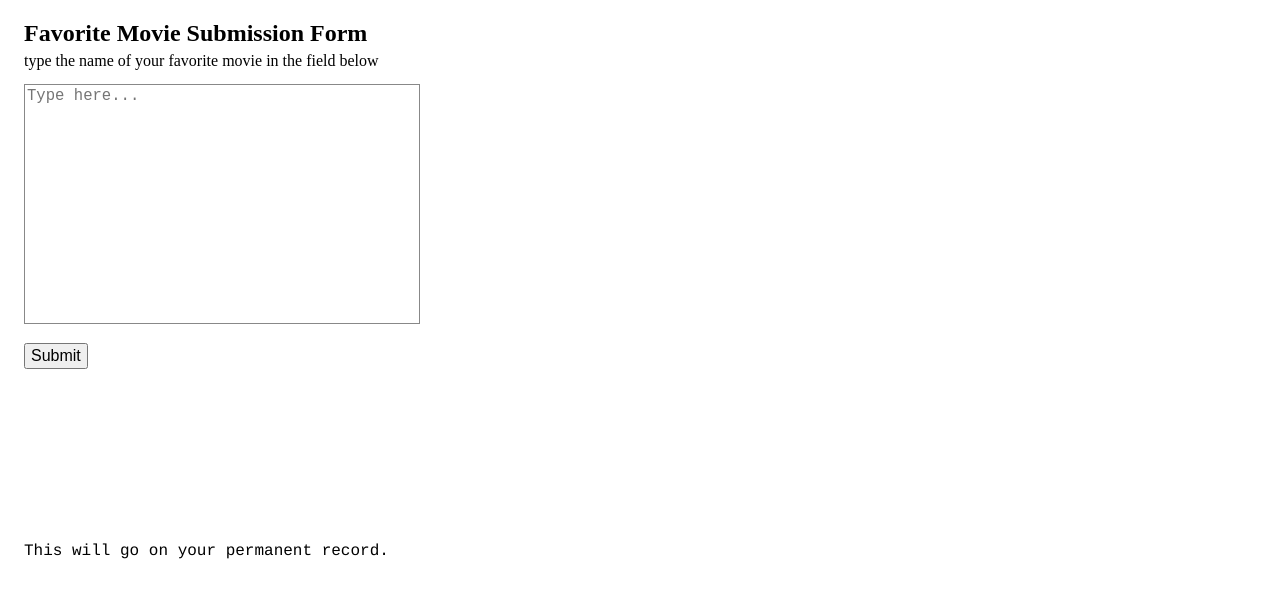
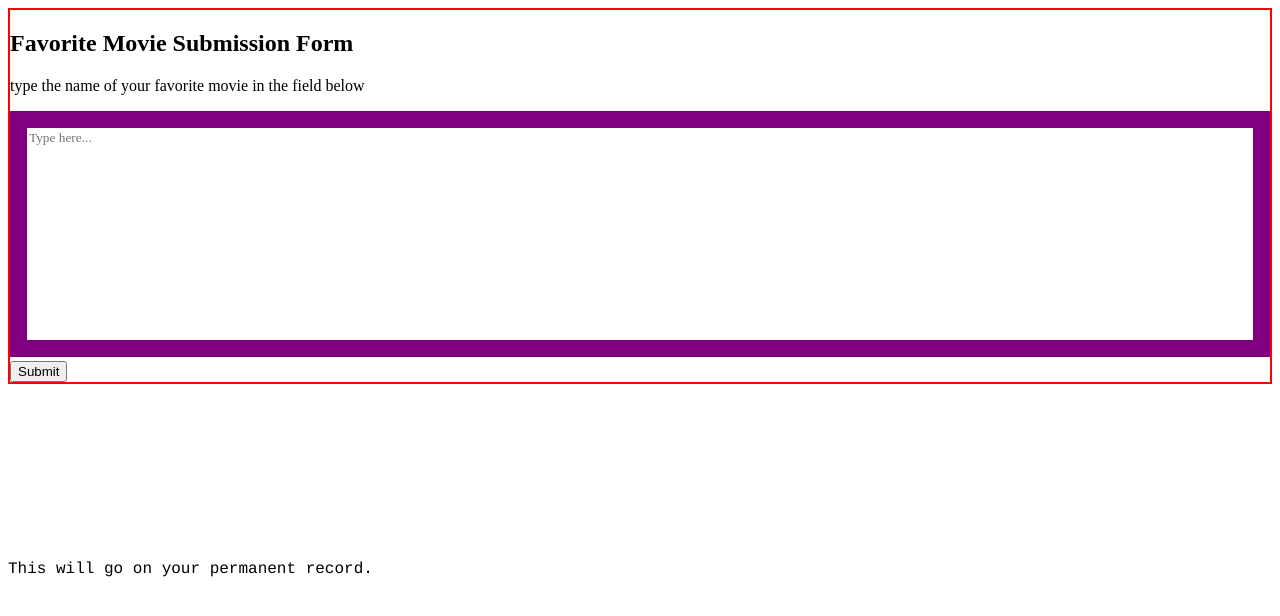
Before and after one commit to kevando/vhs-corner, a Jekyll site: the page built from index.md, in a window 1280 px wide. Shown: the top 616 px of the page. Built offline with Jekyll 4.4.1, drawn with Linux system fonts in a browser that asks for light colours.

Commit message:
testing new layout

```diff
--- a/_includes/head.html
+++ b/_includes/head.html
@@ -6,7 +6,7 @@
 	<meta name="viewport" content="width=device-width, initial-scale=1" />
 
 	<!-- Favicon -->
-	<!-- <link rel="icon" type="image/png" href="/assets/icons/{{ page.favicon }}" /> -->
+	<link rel="icon" type="image/png" href="/assets/images/icon-transparent.png" />
 
 	<!-- Title -->
 	<title>{{ page.title }}</title>
--- /dev/null
+++ b/_sass/_textarea.scss
@@ -0,0 +1,54 @@
+* {
+	box-sizing: border-box;
+}
+
+header {
+	--title-size: 10vw;
+	--subtitle-size: calc(var(--title-size) * 0.62);
+
+	.title {
+		font-size: var(--title-size);
+		line-height: 1em;
+		margin: 0;
+		background: #444;
+	}
+
+	.subtitle {
+		font-size: var(--subtitle-size);
+		margin: 0;
+		background: #eee;
+	}
+}
+form {
+	border: solid 2px red;
+}
+
+.text-area-wrapper {
+	--box-width: calc(100vw - 20px);
+	--box-height: calc(var(--box-width) * 0.618);
+
+	border: solid 3px blue;
+	background: yellow;
+	height: 40px;
+	width: var(--box-width);
+	height: var(--box-height);
+}
+textarea {
+	border: solid 17px purple;
+	height: 100%;
+	width: 100%;
+
+	resize: none;
+	font-family: Times New Roman;
+	outline-width: 0;
+}
+textarea:focus {
+	border-color: blueviolet;
+}
+textarea:active {
+	border-color: yellow;
+}
+
+textarea:hover {
+	color: green;
+}
--- /dev/null
+++ b/_sass/main.scss
@@ -0,0 +1,4 @@
+/** @format */
+
+@import "base";
+@import "textarea";
--- a/_sass/movie-form.scss
+++ /dev/null
@@ -1,40 +0,0 @@
-/** @format */
-
-body {
-  padding: 0 1rem;
-}
-h2 {
-  margin-bottom: 0.3rem;
-}
-p {
-  margin: 0 0 0.9rem 0;
-}
-textarea {
-  resize: none;
-  // font-family: Times New Roman;
-  font-size: 1.2em;
-  color: black;
-  outline-width: 0;
-  border: solid 1px #888;
-  max-width: 90vw;
-}
-textarea:focus {
-  border-color: blueviolet;
-}
-textarea:active {
-  border-color: yellow;
-}
-textarea:hover {
-  color: green;
-}
-textarea:disabled {
-  background: #fff;
-  font-size: 1.5em;
-  border-color:white;
-}
-
-input[type="submit"] {
-  margin: 15px 0;
-  font-size: 1rem;
-  padding: 2px 5px;
-}
--- a/assets/css/main.scss
+++ b/assets/css/main.scss
@@ -2,4 +2,4 @@
 # KEEP THIS to ensure Jekyll reads this file as a main scss file, not a partial.
 ---
 
-@import "movie-form";
+@import "main";
```
Also changed, not shown: _layouts/form.html (added, +24 -0 lines), _pages/form.md (added, +6 -0 lines), _sass/_base.scss (added, +40 -0 lines), assets/images/icon-colorful.png (added), assets/images/icon-transparent.png (added), assets/images/icon.png (added).
